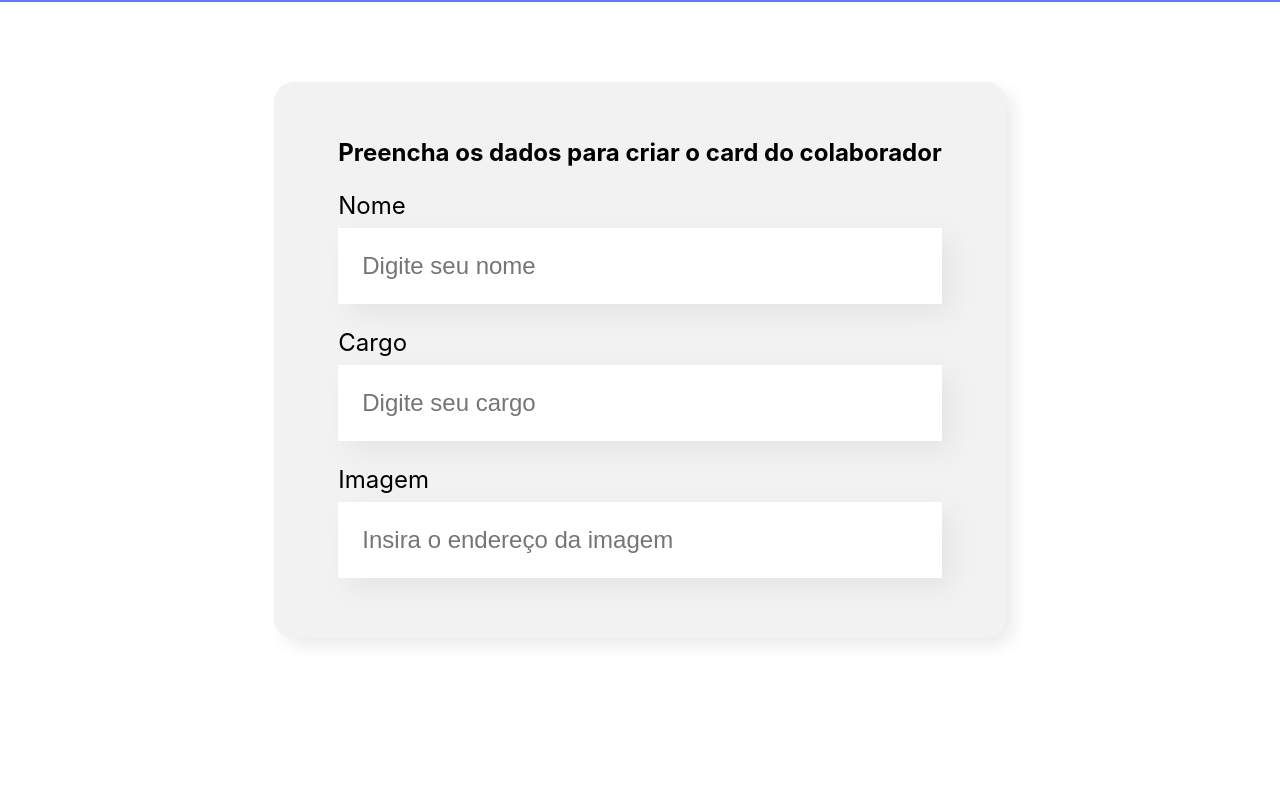
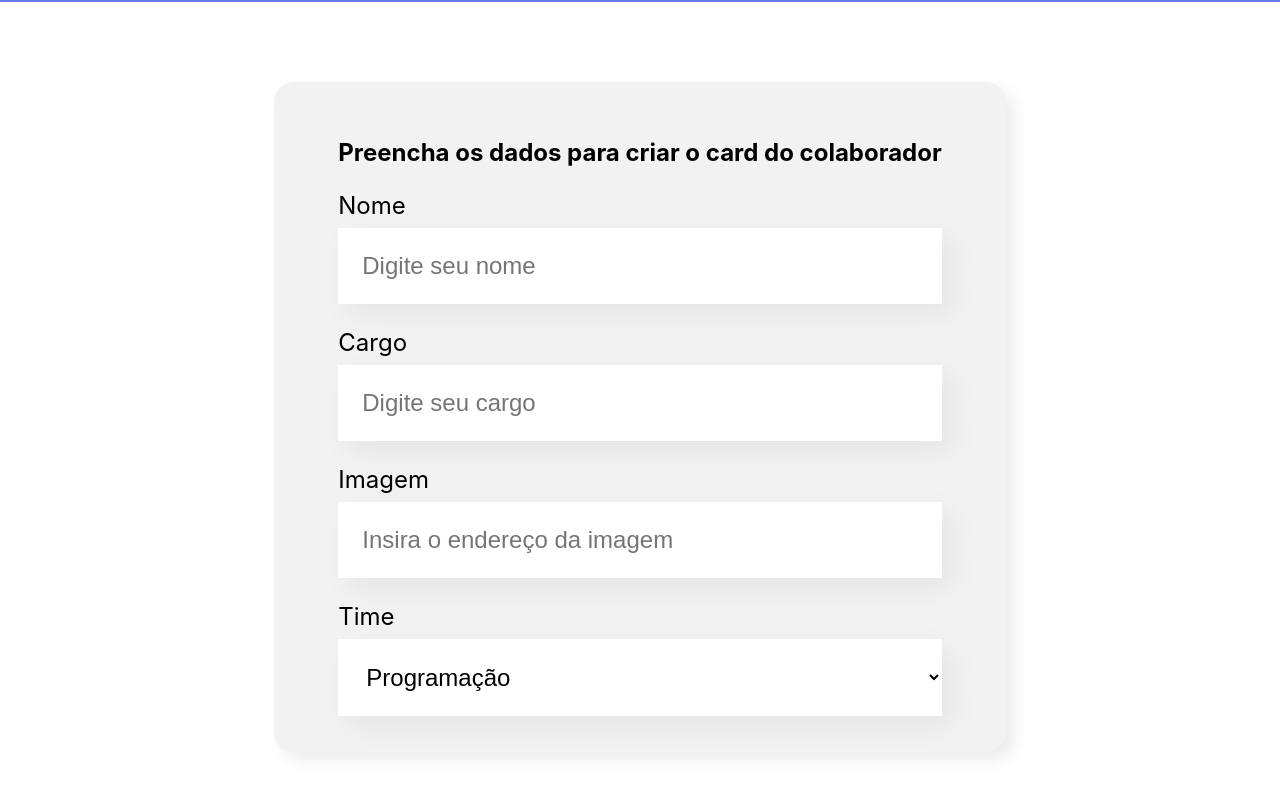
Before and after one commit to josenettojn/organo, a React (Create React App) app: page / in a window 1280 px wide. Shown: the part 496-1292 px from the top of the page. Before the commit the page ends 1214 px from the top, so only its background shows below. Built offline with nearby package versions, Linux system fonts and the light colour scheme.

Commit message:
feat: :sparkles: create dropdown select

```diff
--- a/src/App.js
+++ b/src/App.js
@@ -1,5 +1,5 @@
 import Banner from "./componentes/Banner";
-import { Formulario } from "./componentes/Formulario/Formulario";
+import { Formulario } from "./componentes/Form/Form";
 
 function App() {
   return (
--- /dev/null
+++ b/src/componentes/DropDown/DropDown.css
@@ -0,0 +1,15 @@
+.dropdown label {
+  display: block;
+  margin-bottom: 8px;
+  font-size: 24px;
+}
+
+.dropdown select {
+  background-color: #fff;
+  box-shadow: 10px 10px 30px rgba(0, 0, 0, 0.06);
+  width: 100%;
+  border: none;
+  font-size: 24px;
+  padding: 24px;
+  box-sizing: border-box;
+}
--- /dev/null
+++ b/src/componentes/DropDown/DropDown.js
@@ -0,0 +1,14 @@
+import "./DropDown.css";
+
+export const DropDown = (props) => {
+  return (
+    <div className="dropdown">
+      <label>{props.label}</label>
+      <select>
+        {props.itens.map((item) => {
+          return <option key={item}>{item}</option>;
+        })}
+      </select>
+    </div>
+  );
+};
--- a/src/componentes/Formulario/Formulario.js
+++ b/src/componentes/Form/Form.js
@@ -1,7 +1,18 @@
-import "./Formulario.css";
+import "./Form.css";
 import { TextField } from "../TextField/index";
+import { DropDown } from "../DropDown/DropDown";
 
 export const Formulario = () => {
+  const times = [
+    "Programação",
+    "Front-End",
+    "Data Science",
+    "Devops",
+    "UX e Design",
+    "Mobile",
+    "Inovação e Gestão",
+  ];
+
   return (
     <section className="formulario">
       <form>
@@ -9,6 +20,7 @@
         <TextField name="Nome" placeholder="Digite seu nome" />
         <TextField name="Cargo" placeholder="Digite seu cargo" />
         <TextField name="Imagem" placeholder="Insira o endereço da imagem" />
+        <DropDown label="Time" itens={times} />
       </form>
     </section>
   );
```
Also changed, not shown: src/componentes/Form/Form.css (renamed from src/componentes/Formulario/Formulario.css).
